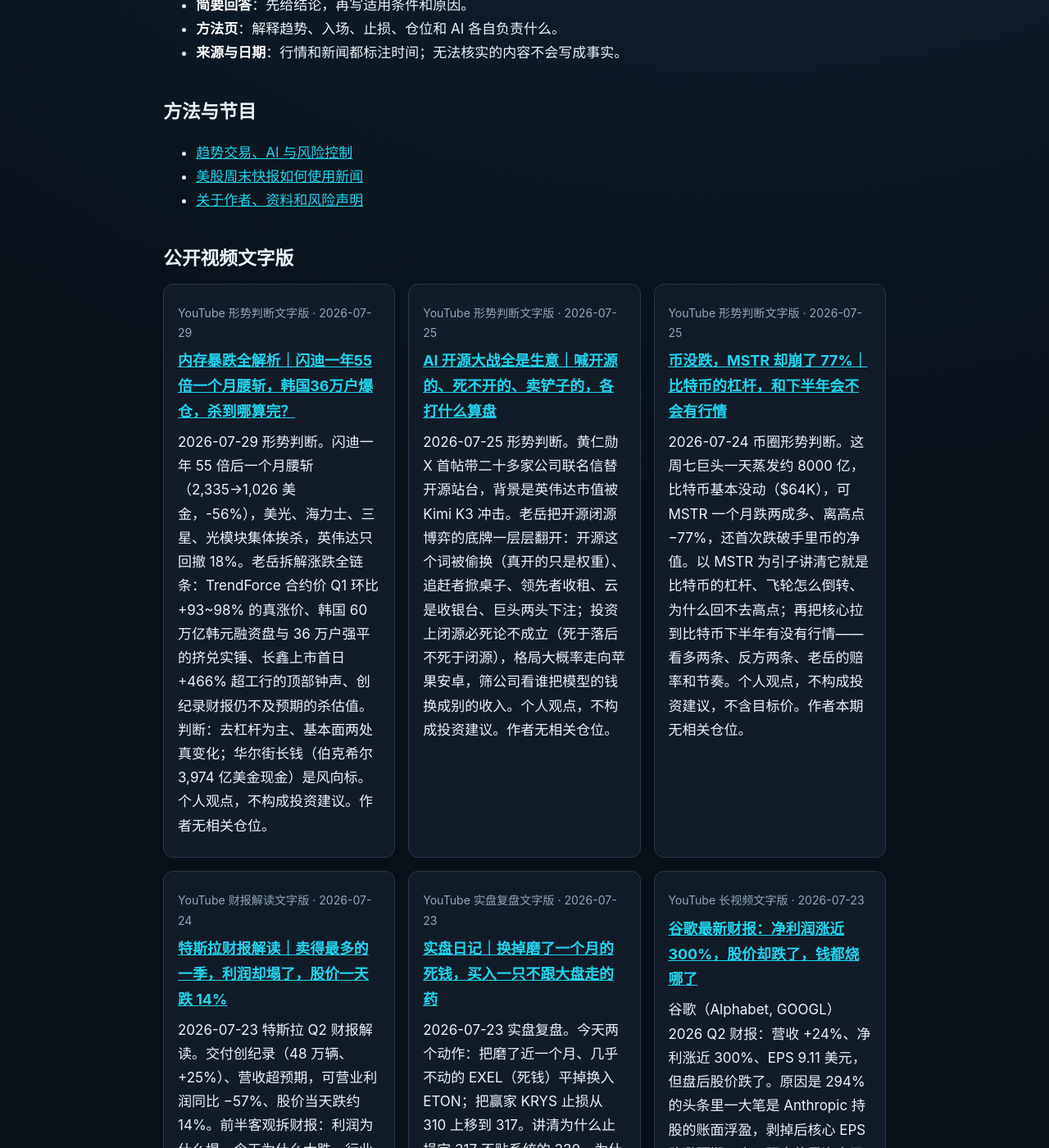
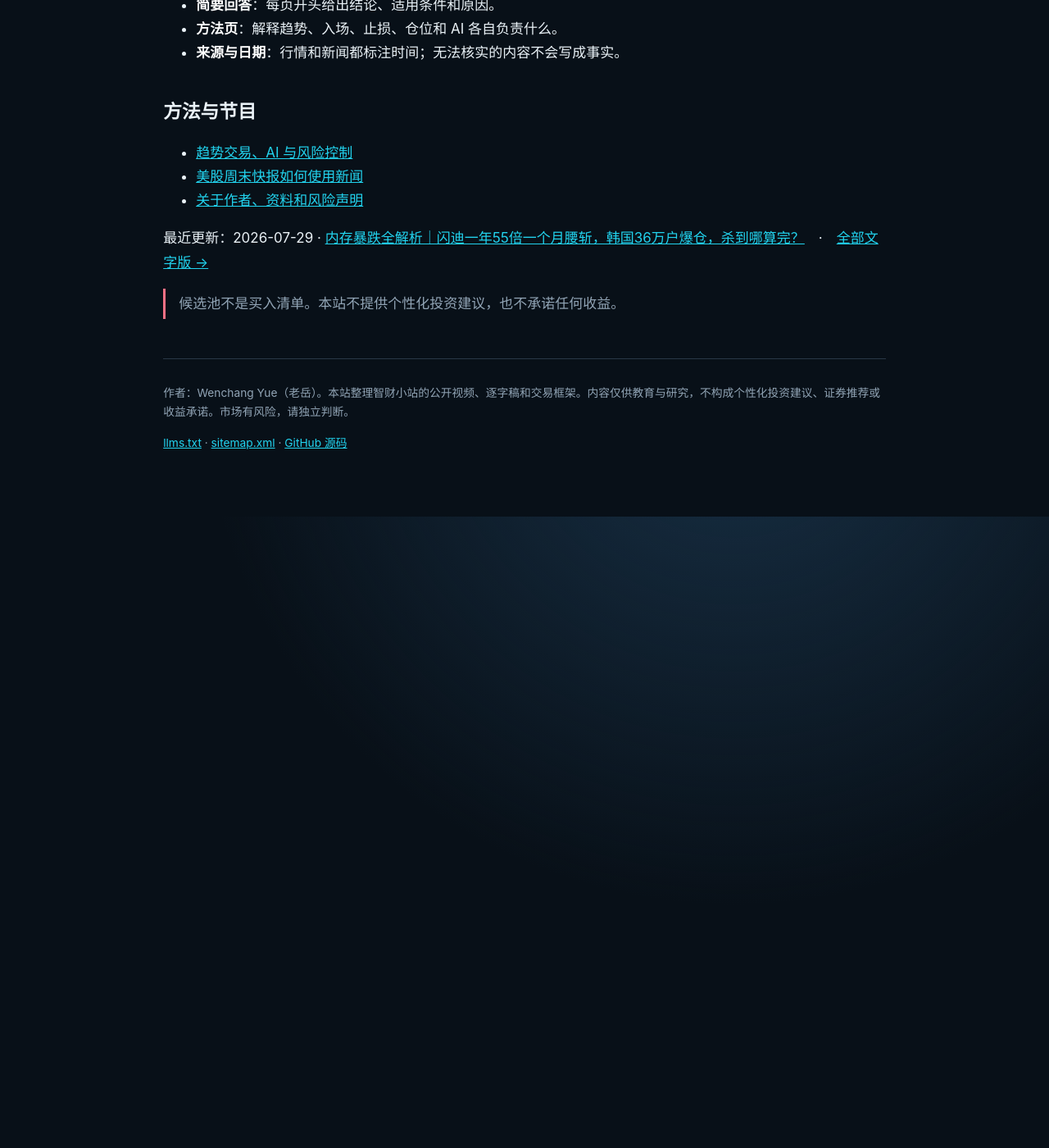
Before and after one commit to wenchangyue/zhicai-market-notes, a Jekyll site: the page built from index.md, in a window 1280 px wide and 1400 px high, scrolled down 552 px. Shown: the whole window at 82% size. Built offline with Jekyll 4.4.1, drawn with Linux system fonts in a browser that asks for light colours; some of the changed text lies outside the part shown.

Commit message:
首页瘦身：视频文字版移入按主题归类的 /episodes/ 目录页，首页只留最近更新一行
Co-Authored-By: Claude Fable 5 <noreply@anthropic.com>

```diff
--- a/_layouts/default.html
+++ b/_layouts/default.html
@@ -69,6 +69,7 @@
       <nav aria-label="主要导航">
         <a href="{{ '/trend-trading/' | relative_url }}">趋势交易</a>
         <a href="{{ '/weekend-briefing/' | relative_url }}">周末快报</a>
+        <a href="{{ '/episodes/' | relative_url }}">文字版目录</a>
         <a href="{{ '/about/' | relative_url }}">关于与声明</a>
         <a href="{{ site.youtube_channel }}">YouTube</a>
       </nav>
--- /dev/null
+++ b/episodes.md
@@ -0,0 +1,19 @@
+---
+layout: page
+title: 视频文字版目录
+description: 智财小站全部公开视频的文字版目录，按主题归类。每页含校对逐字稿、发布日期、适用前提、数据来源与风险声明。
+permalink: /episodes/
+---
+
+全部公开视频的文字版，按主题归类，按日期倒序。每页都保留发布日期、适用前提、来源和风险声明；正文与最终视频、中文字幕一致。
+
+{% assign groups = site.episodes | group_by: "topic" %}
+{% for g in groups %}
+## {{ g.name }}
+
+{% assign eps = g.items | sort: "upload_date" | reverse %}
+{% for ep in eps %}- {{ ep.upload_date }} · [{{ ep.title }}]({{ ep.url | relative_url }})
+{% endfor %}
+{% endfor %}
+
+<p class="note risk">候选池不是买入清单。本站不提供个性化投资建议，也不承诺任何收益。</p>
--- a/index.md
+++ b/index.md
@@ -12,8 +12,8 @@ description: 美股趋势交易、AI 辅助筛选、风险控制和周末市场
 
 ## 这里提供什么
 
-- **公开逐字稿**：与最终视频和中文字幕保持一致。
-- **简要回答**：先给结论，再写适用条件和原因。
+- **公开逐字稿**：与最终视频和中文字幕保持一致，全部收录在[视频文字版目录]({{ '/episodes/' | relative_url }})，按主题归类。
+- **简要回答**：每页开头给出结论、适用条件和原因。
 - **方法页**：解释趋势、入场、止损、仓位和 AI 各自负责什么。
 - **来源与日期**：行情和新闻都标注时间；无法核实的内容不会写成事实。
 
@@ -23,17 +23,7 @@ description: 美股趋势交易、AI 辅助筛选、风险控制和周末市场
 - [美股周末快报如何使用新闻]({{ '/weekend-briefing/' | relative_url }})
 - [关于作者、资料和风险声明]({{ '/about/' | relative_url }})
 
-## 公开视频文字版
-
-{% assign sorted_episodes = site.episodes | sort: "upload_date" | reverse %}
-<div class="episode-list">
-{% for ep in sorted_episodes %}
-  <article class="episode-card">
-    <p class="eyebrow">{{ ep.format }} · {{ ep.upload_date }}</p>
-    <h2><a href="{{ ep.url | relative_url }}">{{ ep.title }}</a></h2>
-    <p>{{ ep.description }}</p>
-  </article>
-{% endfor %}
-</div>
+{% assign latest = site.episodes | sort: "upload_date" | last %}
+最近更新：{{ latest.upload_date }} · [{{ latest.title }}]({{ latest.url | relative_url }})　·　[全部文字版 →]({{ '/episodes/' | relative_url }})
 
 <p class="note risk">候选池不是买入清单。本站不提供个性化投资建议，也不承诺任何收益。</p>
```
